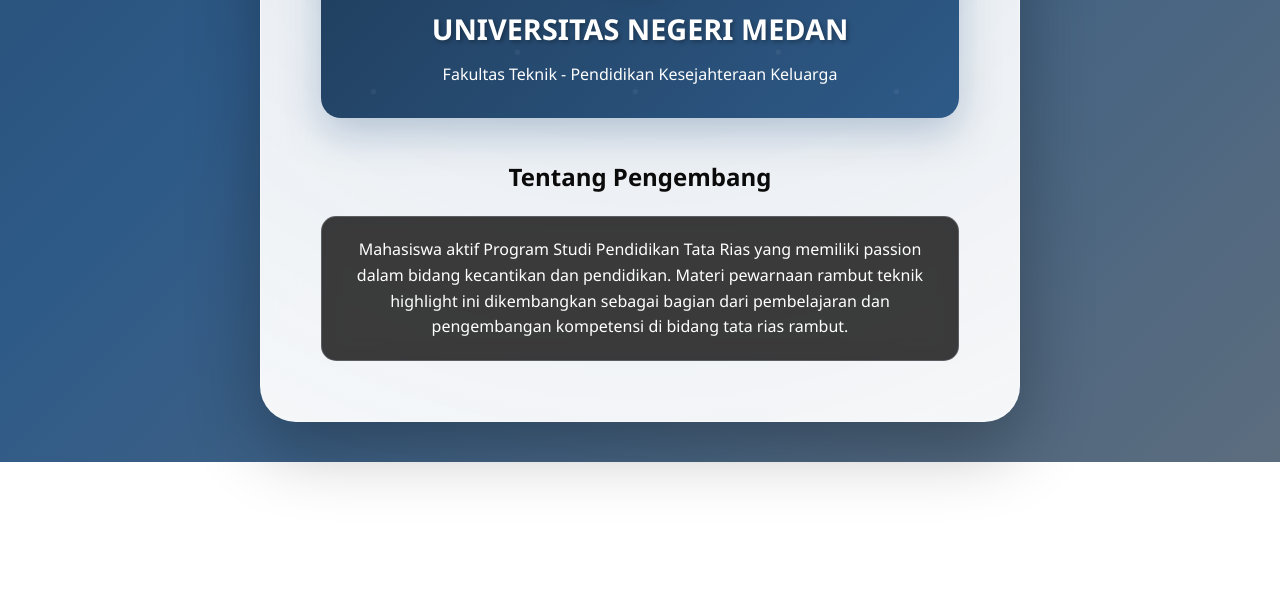
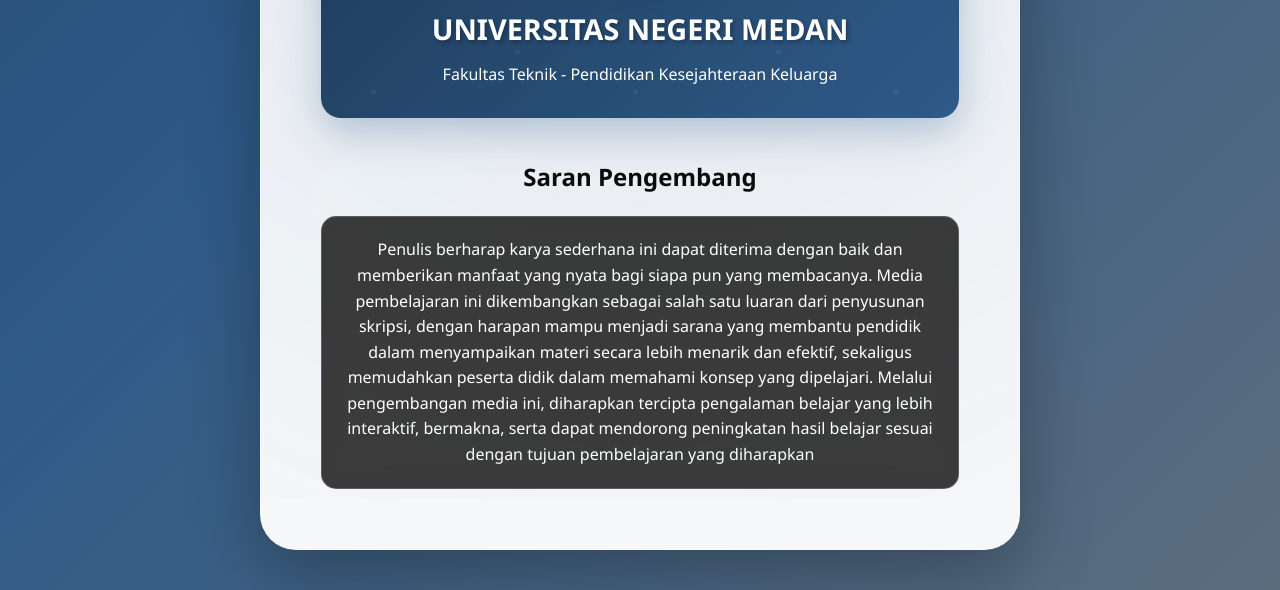
Before and after one commit to media-pembelajaran-digital/profil_pengembang, a plain HTML site: page index.html in a window 1280 px wide. Shown: the part 1109-1699 px from the top of the page. Before the commit the page ends 1571 px from the top, so only its background shows below. Drawn offline with Linux system fonts and the light colour scheme.

Commit message:
Update index.html

```diff
--- a/index.html
+++ b/index.html
@@ -493,9 +493,9 @@
                 </div>
 
                 <div class="contact-section">
-                    <h3 class="contact-title">Tentang Pengembang</h3>
+                    <h3 class="contact-title">Saran Pengembang</h3>
                     <div class="contact-info">
-                        <p>Mahasiswa aktif Program Studi Pendidikan Tata Rias yang memiliki passion dalam bidang kecantikan dan pendidikan. Materi pewarnaan rambut teknik highlight ini dikembangkan sebagai bagian dari pembelajaran dan pengembangan kompetensi di bidang tata rias rambut.</p>
+                        <p>Penulis berharap karya sederhana ini dapat diterima dengan baik dan memberikan manfaat yang nyata bagi siapa pun yang membacanya. Media pembelajaran ini dikembangkan sebagai salah satu luaran dari penyusunan skripsi, dengan harapan mampu menjadi sarana yang membantu pendidik dalam menyampaikan materi secara lebih menarik dan efektif, sekaligus memudahkan peserta didik dalam memahami konsep yang dipelajari. Melalui pengembangan media ini, diharapkan tercipta pengalaman belajar yang lebih interaktif, bermakna, serta dapat mendorong peningkatan hasil belajar sesuai dengan tujuan pembelajaran yang diharapkan</p>
                     </div>
                 </div>
             </div>
```
